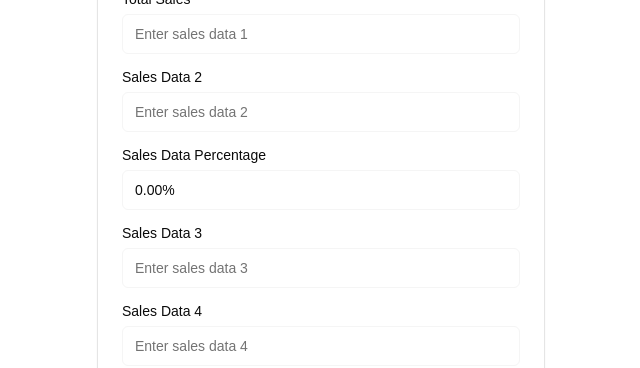
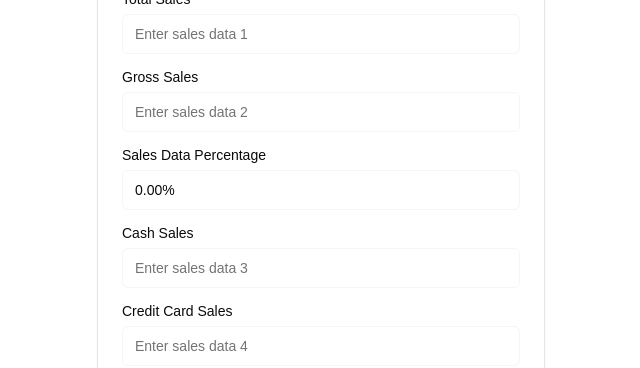
Before and after one commit to lhm-david/CSRHproject, a Next.js app: page / in a window 1280 px wide. Shown: the part 247-615 px from the top of the page, without its empty margins (319-959 px from the left). Built offline with nearby package versions, Linux system fonts and the light colour scheme; what @genkit-ai/googleai, genkit would draw is missing.

Commit message:
Sales Data 2 to Gross Sales, Sales data 3 to Cash Sales, Sales data 4 to Credit Card Sales

```diff
--- a/src/app/page.tsx
+++ b/src/app/page.tsx
@@ -167,7 +167,7 @@ export default function Home() {
             />
           </div>
           <div className="grid gap-2">
-            <Label htmlFor="salesData2">Sales Data 2</Label>
+            <Label htmlFor="salesData2">Gross Sales</Label>
             <Input
               id="salesData2"
               placeholder="Enter sales data 2"
@@ -185,7 +185,7 @@ export default function Home() {
             />
           </div>
           <div className="grid gap-2">
-            <Label htmlFor="salesData3">Sales Data 3</Label>
+            <Label htmlFor="salesData3">Cash Sales</Label>
             <Input
               id="salesData3"
               placeholder="Enter sales data 3"
@@ -194,7 +194,7 @@ export default function Home() {
             />
           </div>
           <div className="grid gap-2">
-            <Label htmlFor="salesData4">Sales Data 4</Label>
+            <Label htmlFor="salesData4">Credit Card Sales</Label>
             <Input
               id="salesData4"
               placeholder="Enter sales data 4"
```
